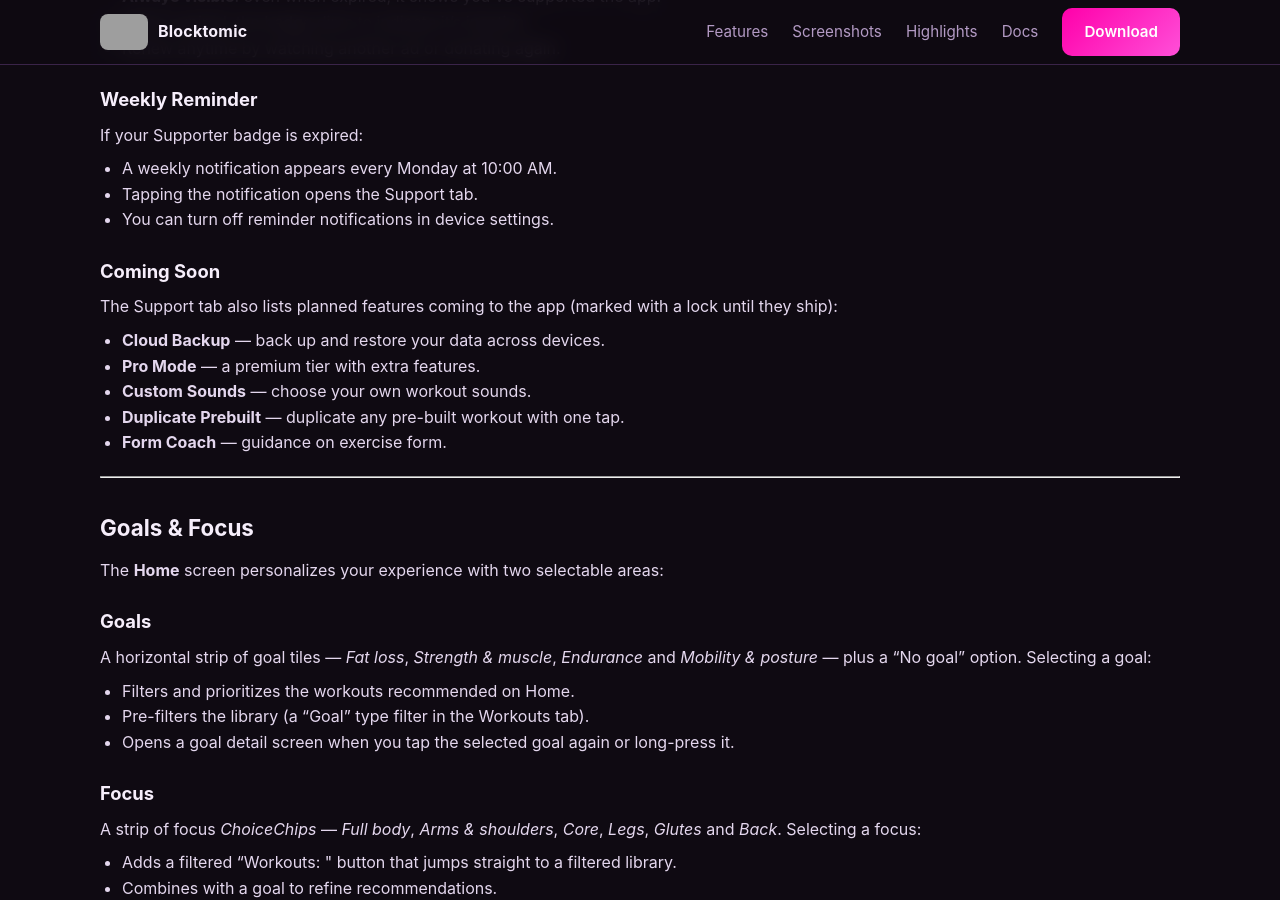
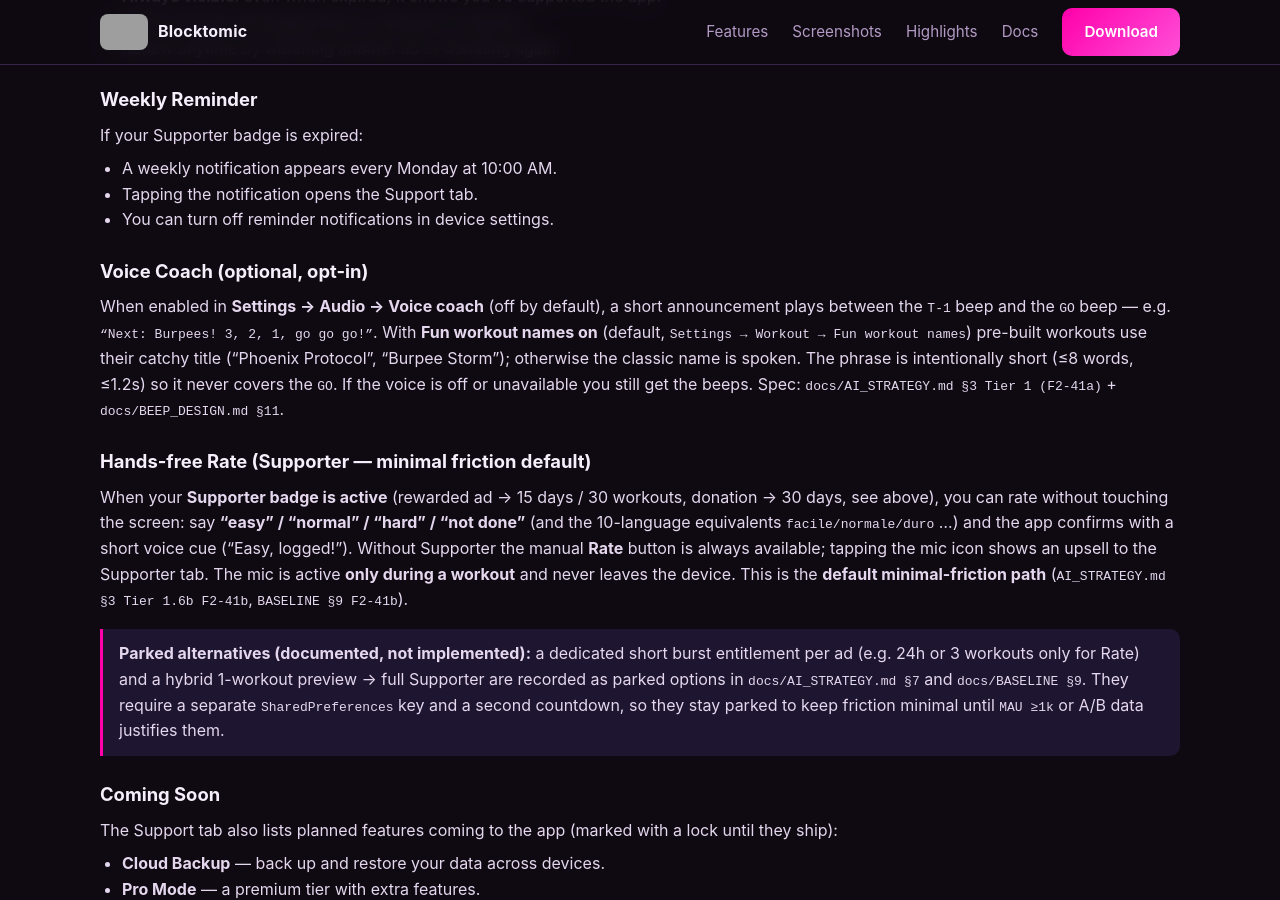
Before and after one commit to peronc/blocktomic-docs, a Jekyll site: the page built from FEATURES_GUIDE.md, in a window 1280 px wide and 900 px high, scrolled down 7210 px. Built offline with Jekyll 4.4.1, drawn with Linux system fonts in a browser that asks for light colours; grey boxes are pictures that could not be loaded.

Commit message:
feat: add voice coach and hands-free rating features to user guides

```diff
--- a/FEATURES_GUIDE.md
+++ b/FEATURES_GUIDE.md
@@ -225,6 +225,16 @@ If your Supporter badge is expired:
 - Tapping the notification opens the Support tab.
 - You can turn off reminder notifications in device settings.
 
+### Voice Coach (optional, opt-in)
+
+When enabled in **Settings → Audio → Voice coach** (off by default), a short announcement plays between the `T-1` beep and the `GO` beep — e.g. `“Next: Burpees! 3, 2, 1, go go go!”`. With **Fun workout names on** (default, `Settings → Workout → Fun workout names`) pre-built workouts use their catchy title (“Phoenix Protocol”, “Burpee Storm”); otherwise the classic name is spoken. The phrase is intentionally short (≤8 words, ≤1.2s) so it never covers the `GO`. If the voice is off or unavailable you still get the beeps. Spec: `docs/AI_STRATEGY.md §3 Tier 1 (F2-41a)` + `docs/BEEP_DESIGN.md §11`.
+
+### Hands-free Rate (Supporter — minimal friction default)
+
+When your **Supporter badge is active** (rewarded ad → 15 days / 30 workouts, donation → 30 days, see above), you can rate without touching the screen: say **“easy” / “normal” / “hard” / “not done”** (and the 10-language equivalents `facile/normale/duro` …) and the app confirms with a short voice cue (“Easy, logged!”). Without Supporter the manual **Rate** button is always available; tapping the mic icon shows an upsell to the Supporter tab. The mic is active **only during a workout** and never leaves the device. This is the **default minimal-friction path** (`AI_STRATEGY.md §3 Tier 1.6b F2-41b`, `BASELINE §9 F2-41b`).
+
+> **Parked alternatives (documented, not implemented):** a dedicated short burst entitlement per ad (e.g. 24h or 3 workouts only for Rate) and a hybrid 1-workout preview → full Supporter are recorded as parked options in `docs/AI_STRATEGY.md §7` and `docs/BASELINE §9`. They require a separate `SharedPreferences` key and a second countdown, so they stay parked to keep friction minimal until `MAU ≥1k` or A/B data justifies them.
+
 ### Coming Soon
 
 The Support tab also lists planned features coming to the app (marked with a lock until they ship):
```
Also changed, not shown: USER_GUIDE.it.md (+3 -0 lines), USER_GUIDE.md (+3 -0 lines).
